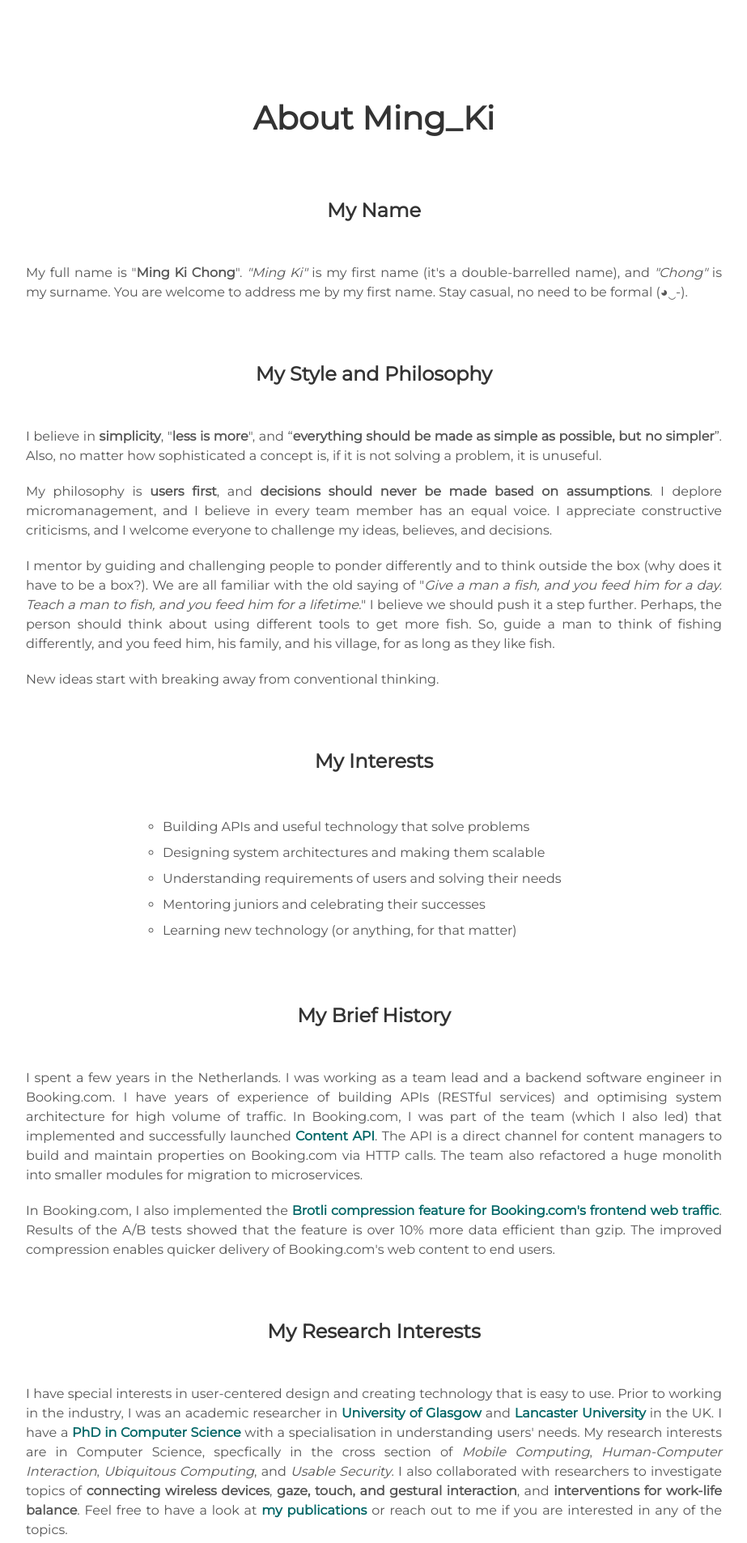
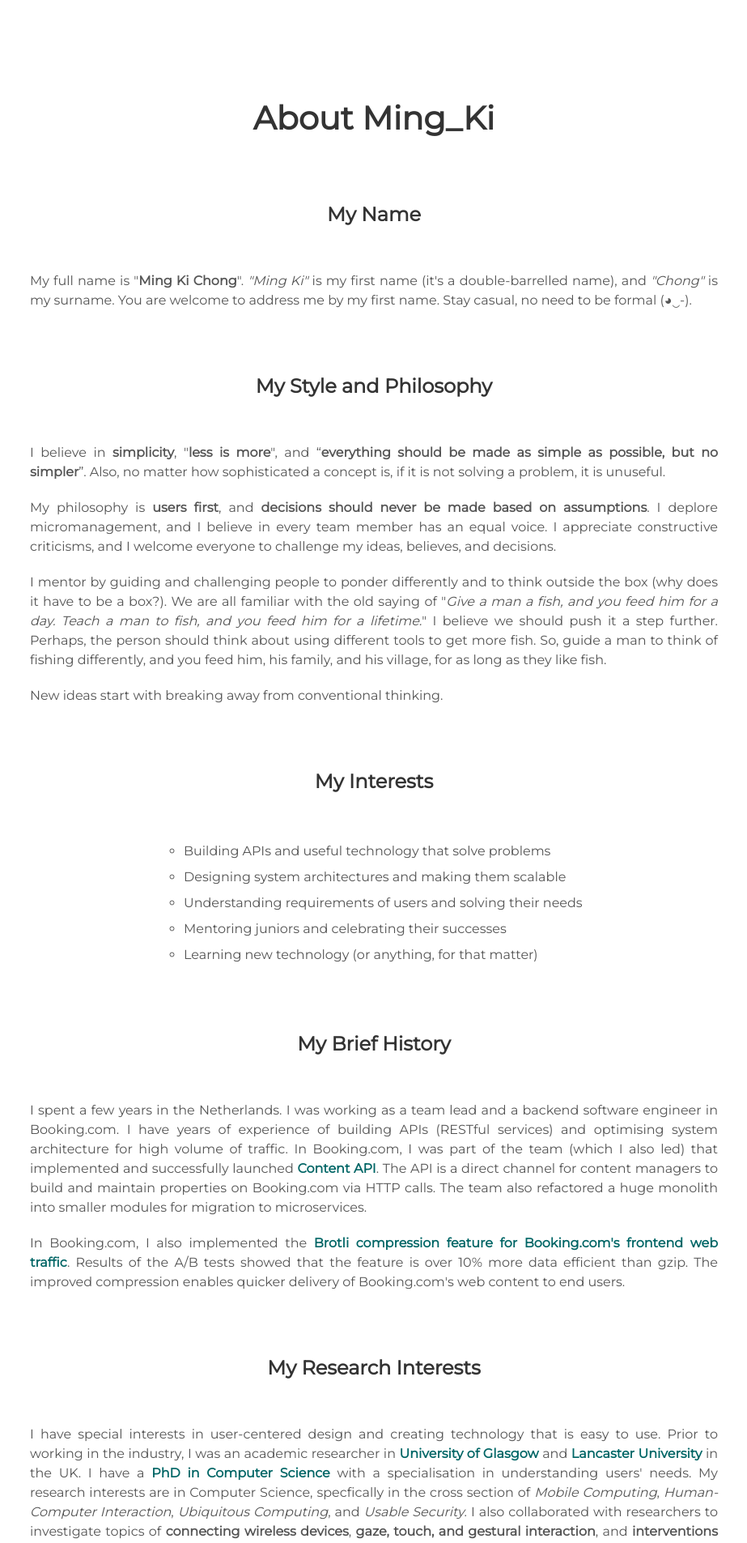
Before and after one commit to mingkichong/mingkichong.github.io, a Jekyll site: the page built from index.html, in a window 1280 px wide. Shown: the part 1845-3750 px from the top of the page at 81% size, without its empty margins (178-1101 px from the left). Built offline with Jekyll 4.4.1, drawn with Linux system fonts in a browser that asks for light colours.

Commit message:
change about section style

```diff
--- a/_includes/about.html
+++ b/_includes/about.html
@@ -45,7 +45,7 @@
   <h3> My Interests </h3>
 </div>
 <div class="about_details">
-  <span class="about_interest_center">
+  <div class="about_interest_center">
     <ul class="about_interest_list">
       <li>Building APIs and useful technology that solve problems</li>
       <li>Designing system architectures and making them scalable</li>
@@ -53,7 +53,7 @@
       <li>Mentoring juniors and celebrating their successes</li>
       <li>Learning new technology (or anything, for that matter)</li>
     </ul>
-  </span>
+  </div>
 </div>
 
 <div class="about_user-details">
--- a/assets/css/about.css
+++ b/assets/css/about.css
@@ -4,6 +4,7 @@
     --about-pulse-scale-size:1.25;
     --about-top-margin: 100px;
     --about-bottom-margin: 350px;
+    --about-horizontal-margin: 55px;
 }
 
 .about_simplified {
@@ -27,8 +28,8 @@
 .about_details{
     font-size: 16px;
     text-align:justify;
-    padding-left: var(--about-vertical-margin);
-    padding-right: var(--about-vertical-margin);
+    padding-left: var(--about-horizontal-margin);
+    padding-right: var(--about-horizontal-margin);
     margin-top: 20px;
     margin-bottom: 20px;
 }
@@ -45,15 +46,13 @@
 .about_user-details{
     text-align:center;
     margin:5px auto;
-    margin-bottom: var(--about-vertical-margin);
-    margin-top: var(--about-vertical-margin);
+    margin-bottom: var(--about-horizontal-margin);
+    margin-top: var(--about-horizontal-margin);
 }
 
 .about_interest_center {
-    display: block;
-    margin-left: auto;
-    margin-right: auto;
-    width:70%;
+    margin: 0 auto;
+    width:550px;
 }
 
 .about_interest_list{
```
